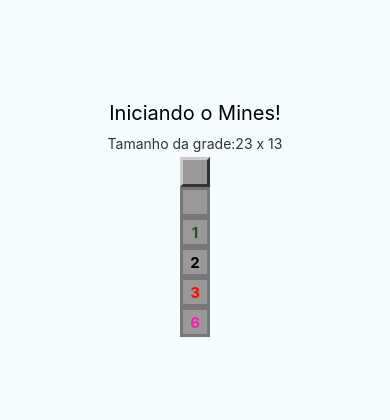
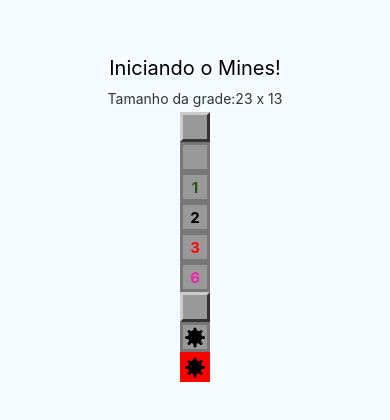
Before and after one commit to braga-academy/react-native-mines-game, a React Native app: screen / in a window 390 px wide. Shown: the part 208-628 px from the top of the page. Built offline with nearby package versions, Linux system fonts and the light colour scheme.

Commit message:
Criando diferentes estados dos campos

```diff
--- a/src/App.js
+++ b/src/App.js
@@ -20,6 +20,9 @@
         <Field opened nearMines={2}/>
         <Field opened nearMines={3}/>
         <Field opened nearMines={6}/>
+        <Field mined />
+        <Field mined opened/>
+        <Field mined opened exploded/>
       </View>
     );
   }
--- a/src/components/Field.js
+++ b/src/components/Field.js
@@ -1,14 +1,16 @@
 import React from 'react'
 import { View, StyleSheet, Text } from 'react-native'
 import params from '../params'
+import Mine from './Mine'
 
 export default props => {
-	const { mined, opened, nearMines } = props
+	const { mined, opened, nearMines, exploded } = props
 
 	const styleField = [styles.field]
 
 	// Outros estilos aqui
 	if (opened) styleField.push(styles.opened)
+	if (exploded) styleField.push(styles.exploded)
 
 	if (styleField.length === 1) styleField.push(styles.regular)
 
@@ -24,8 +26,11 @@
 		<View style={styleField}>
 			{!mined && opened && nearMines > 0 ?
 			<Text style={[styles.label, { color: color }]}>
-				{ nearMines }
-			</Text> : false }
+				{ nearMines }</Text> : false }
+
+			{mined && opened ? <Mine /> : false}
+
+
 		</View>
 	)
 }
@@ -52,5 +57,9 @@
 	label: {
 		fontWeight: 'bold',
 		fontSize: params.fontSize
+	},
+	exploded: {
+		backgroundColor: 'red',
+		borderColor: 'red'
 	}
 })
--- /dev/null
+++ b/src/components/Mine.js
@@ -0,0 +1,36 @@
+import React from 'react'
+import { View, StyleSheet } from 'react-native'
+
+export default props => {
+	return (
+		<View style={styles.container}>
+			<View style={styles.coreMine} />
+			<View style={[styles.line]}/>
+			<View style={[styles.line, { transform: [{rotate: '45deg'}] }]}/>
+			<View style={[styles.line, { transform: [{rotate: '90deg'}]}]}/>
+			<View style={[styles.line, { transform: [{rotate: '135deg'}]}]}/>
+		</View>
+	)
+}
+
+const styles = StyleSheet.create({
+	container: {
+		alignItems: 'center',
+		justifyContent: 'center'
+	},
+	coreMine: {
+		height: 14,
+		width: 14,
+		borderRadius: 10,
+		backgroundColor: 'black',
+		alignItems: 'center',
+		justifyContent: 'center'
+	},
+	line: {
+		position: 'absolute',
+		height: 3,
+		width: 20,
+		borderRadius: 3,
+		backgroundColor: 'black'
+	}
+})
```
